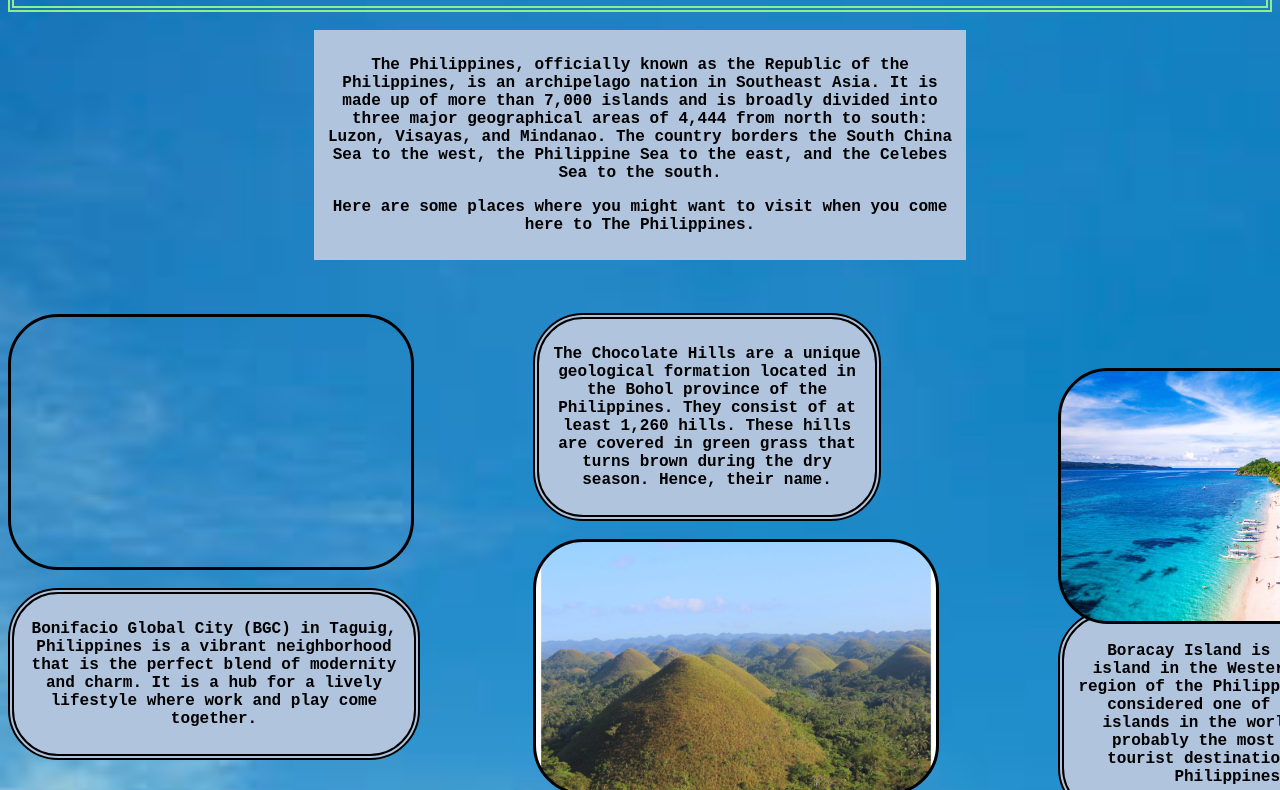
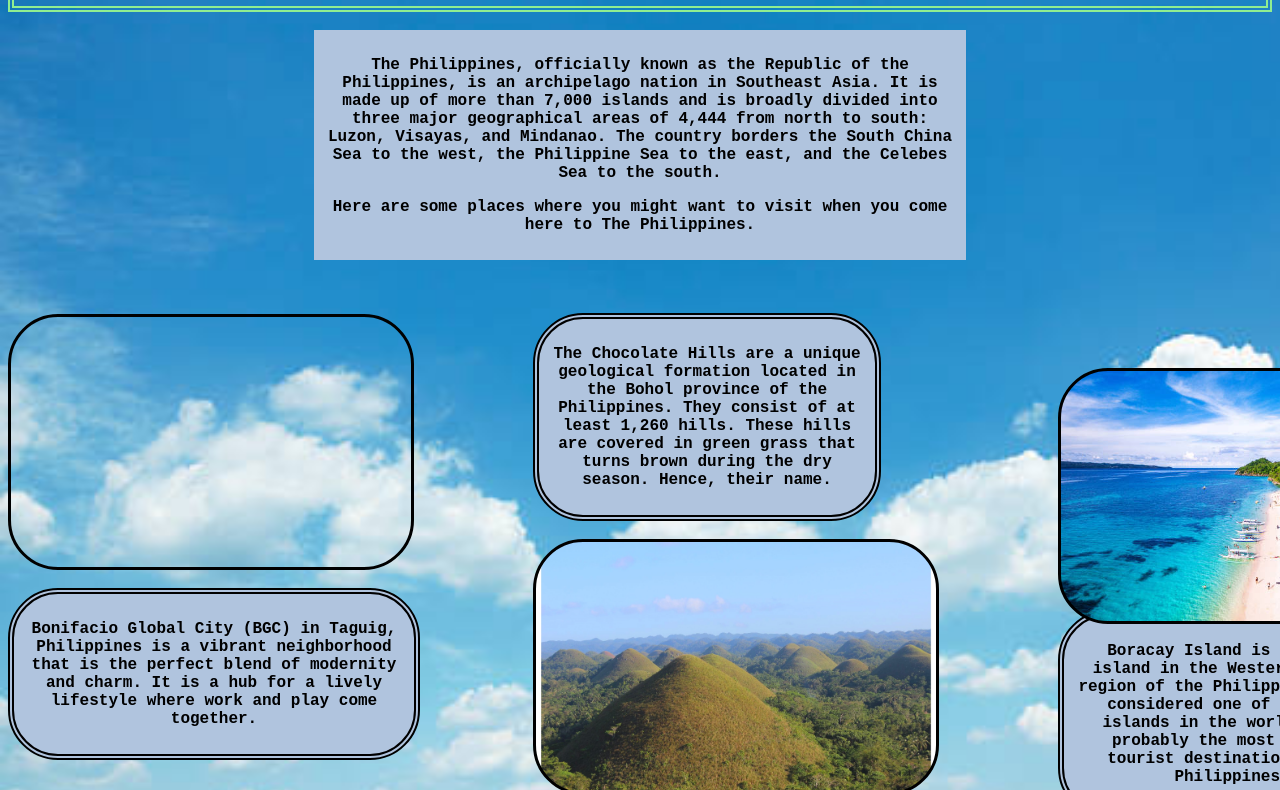
Before and after one commit to Eeshu83/ICT9Emerald_Q2Proj_Lakhani_Eshaan, a plain HTML site: page index.html in a window 1280 px wide. Shown: the part 90-880 px from the top of the page. Drawn offline with Linux system fonts and the light colour scheme.

Commit message:
Update Lakhani.css

```diff
--- a/Lakhani.css
+++ b/Lakhani.css
@@ -1,6 +1,6 @@
 body{
 	background-image: url(clouds.jpg);background-repeat: no-repeat;
-	background-size: 2800px;
+	background-size: 1450px;
 
 }
 
```
